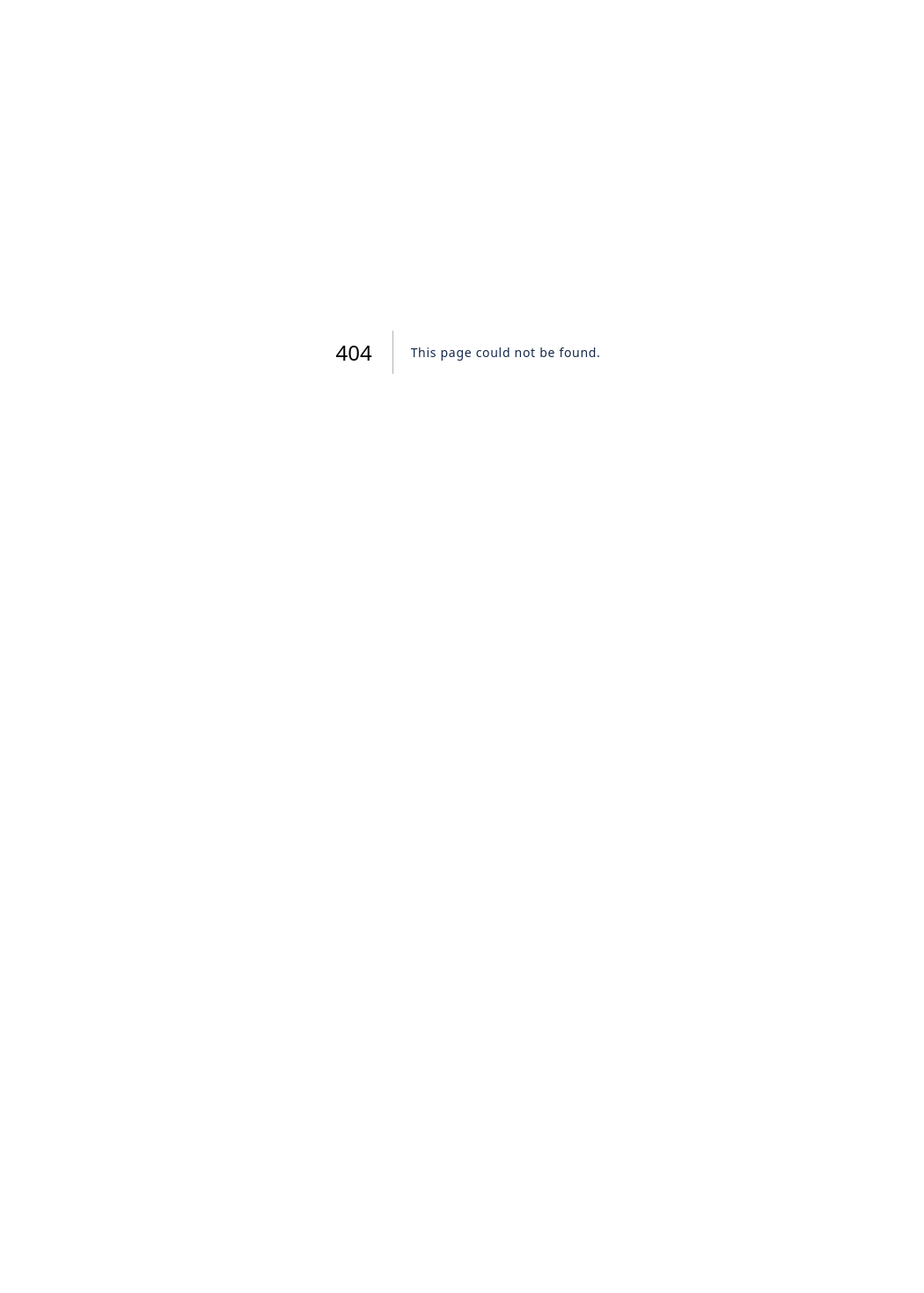
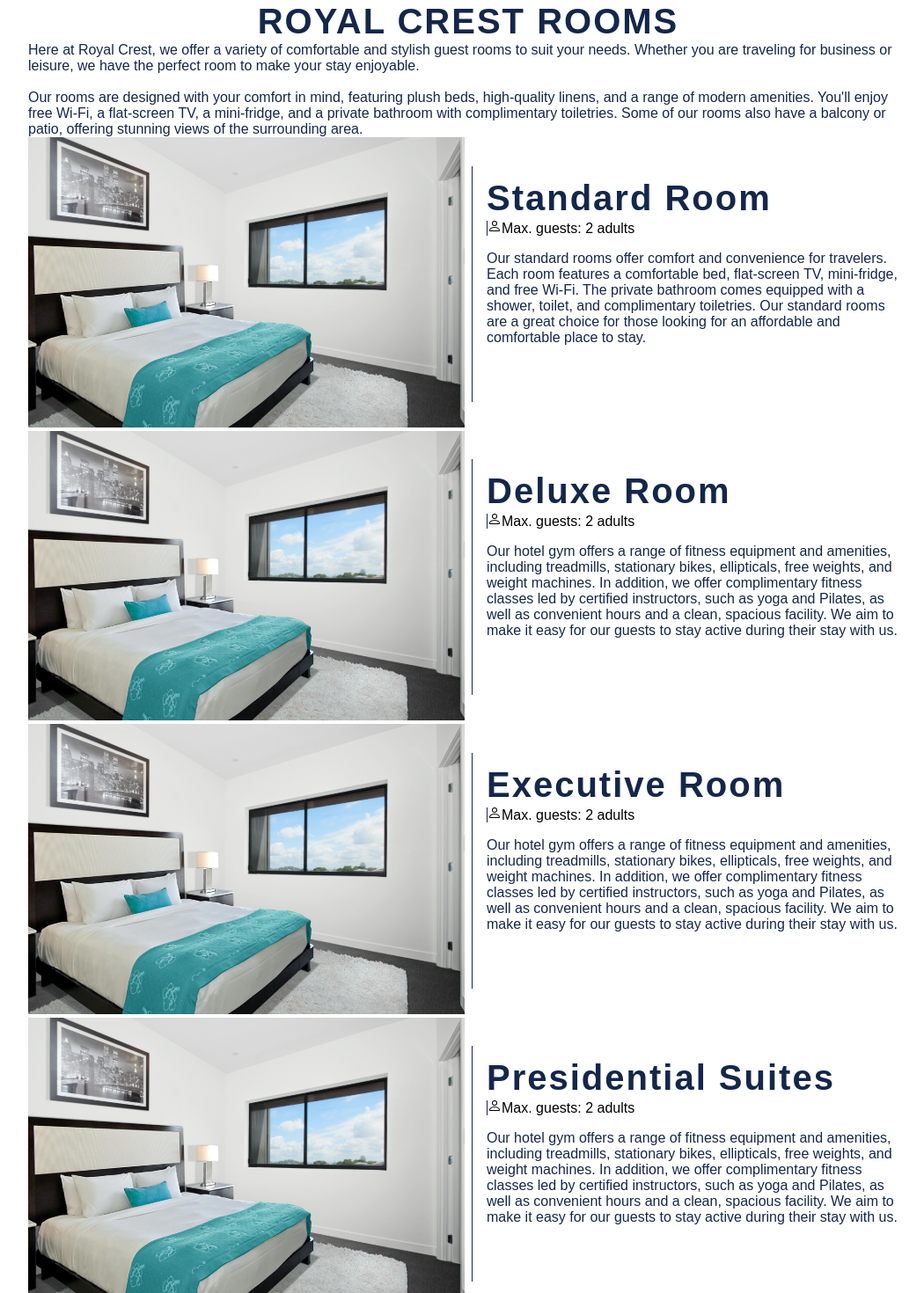
Before and after one commit to drew-chidi/royal-crest-hotel, a Next.js app: page /rooms in a window 1280 px wide. Before the commit this address had no page. Shown: the top 1470 px of the page at 88% size, without its empty margins (108-1158 px from the left). Before the commit the page ends 800 px from the top, so only its background shows below. Built offline with nearby package versions, Linux system fonts and the light colour scheme.

Commit message:
Done with the structure of the room page

```diff
--- a/components/facilities/Facilities.js
+++ b/components/facilities/Facilities.js
@@ -5,8 +5,8 @@ import Pool from "../../assets/images/pool.svg";
 import Spa from "../../assets/images/spa.svg";
 import Restaurant from "../../assets/images/restaurant.svg";
 import Laundry from "../../assets/images/laundry.svg";
+import Card from "../ui/Card";
 import styles from "./Facilities.module.css";
-import Card from "../ui/Card";
 
 const index = () => {
   return (
--- /dev/null
+++ b/components/rooms/RoomsContent.js
@@ -0,0 +1,125 @@
+import React from "react";
+import Card from "../ui/Card";
+import Standard from "../../assets/images/room-home.svg";
+import Image from "next/image";
+import { BsPerson } from "react-icons/bs";
+import styles from "./RoomsContent.module.css";
+
+const RoomsContent = () => {
+  return (
+    <section>
+      <Card>
+        <div>
+          <h2 className={styles.sectionHeader}>ROYAL CREST ROOMS</h2>
+          <p className={styles.intro}>
+            Here at Royal Crest, we offer a variety of comfortable and stylish
+            guest rooms to suit your needs. Whether you are traveling for
+            business or leisure, we have the perfect room to make your stay
+            enjoyable.
+            <br />
+            <br />
+            Our rooms are designed with your comfort in mind, featuring plush
+            beds, high-quality linens, and a range of modern amenities.
+            You&#39;ll enjoy free Wi-Fi, a flat-screen TV, a mini-fridge, and a
+            private bathroom with complimentary toiletries. Some of our rooms
+            also have a balcony or patio, offering stunning views of the
+            surrounding area.
+          </p>
+        </div>
+        <div className={styles.itemBox}>
+          <div className={styles.imgWrapper}>
+            <Image src={Standard} alt='the standard room' />
+          </div>
+          <div className={styles.contentGroup}>
+            <h2 className={styles.title}>Standard Room</h2>
+            <div>
+              <span className={styles.icon}>
+                <BsPerson />
+              </span>
+              <span className={styles.guest}>Max. guests: 2 adults</span>
+            </div>
+            <p className={styles.description}>
+              Our standard rooms offer comfort and convenience for travelers.
+              Each room features a comfortable bed, flat-screen TV, mini-fridge,
+              and free Wi-Fi. The private bathroom comes equipped with a shower,
+              toilet, and complimentary toiletries. Our standard rooms are a
+              great choice for those looking for an affordable and comfortable
+              place to stay.
+            </p>
+          </div>
+        </div>
+        <div className={styles.itemBox}>
+          <div className={styles.imgWrapper}>
+            <Image src={Standard} alt='the deluxe room' />
+          </div>
+          <div className={styles.contentGroup}>
+            <h2 className={styles.title}>Deluxe Room</h2>
+            <div>
+              <span className={styles.icon}>
+                <BsPerson />
+              </span>
+              <span className={styles.guest}>Max. guests: 2 adults</span>
+            </div>
+            <p className={styles.description}>
+              Our hotel gym offers a range of fitness equipment and amenities,
+              including treadmills, stationary bikes, ellipticals, free weights,
+              and weight machines. In addition, we offer complimentary fitness
+              classes led by certified instructors, such as yoga and Pilates, as
+              well as convenient hours and a clean, spacious facility. We aim to
+              make it easy for our guests to stay active during their stay with
+              us.
+            </p>
+          </div>
+        </div>
+        <div className={styles.itemBox}>
+          <div className={styles.imgWrapper}>
+            <Image src={Standard} alt='the executive room' />
+          </div>
+          <div className={styles.contentGroup}>
+            <h2 className={styles.title}>Executive Room</h2>
+            <div>
+              <span className={styles.icon}>
+                <BsPerson />
+              </span>
+              <span className={styles.guest}>Max. guests: 2 adults</span>
+            </div>
+            <p className={styles.description}>
+              Our hotel gym offers a range of fitness equipment and amenities,
+              including treadmills, stationary bikes, ellipticals, free weights,
+              and weight machines. In addition, we offer complimentary fitness
+              classes led by certified instructors, such as yoga and Pilates, as
+              well as convenient hours and a clean, spacious facility. We aim to
+              make it easy for our guests to stay active during their stay with
+              us.
+            </p>
+          </div>
+        </div>
+        <div className={styles.itemBox}>
+          <div className={styles.imgWrapper}>
+            <Image src={Standard} alt='the presidential suites' />
+          </div>
+          <div className={styles.contentGroup}>
+            <h2 className={styles.title}>Presidential Suites</h2>
+            <div>
+              <span className={styles.icon}>
+                <BsPerson />
+              </span>
+              <span className={styles.guest}>Max. guests: 2 adults</span>
+            </div>
+            <p className={styles.description}>
+              Our hotel gym offers a range of fitness equipment and amenities,
+              including treadmills, stationary bikes, ellipticals, free weights,
+              and weight machines. In addition, we offer complimentary fitness
+              classes led by certified instructors, such as yoga and Pilates, as
+              well as convenient hours and a clean, spacious facility. We aim to
+              make it easy for our guests to stay active during their stay with
+              us.
+            </p>
+          </div>
+        </div>
+      </Card>
+    </section>
+  );
+};
+
+export default RoomsContent;
--- /dev/null
+++ b/components/rooms/RoomsContent.module.css
@@ -0,0 +1,36 @@
+.sectionHeader {
+  text-align: center;
+}
+.contentGroup {
+  border-left: 1px solid var(--col-primary);
+  padding-left: 1em;
+}
+.title {
+  margin-top: 0.3em;
+}
+.icon {
+  border-left: 1px solid var(--col-primary);
+}
+.description {
+  display: none;
+  margin-top: 1em;
+  margin-bottom: 4em;
+}
+
+/*
+    ----------- MEDIA QUERIES --------
+ */
+
+@media (min-width: 600px) {
+  .itemBox {
+    display: grid;
+    grid-template-columns: 1fr 1fr;
+    gap: 8px;
+    row-gap: 16px;
+    align-items: center;
+    /* flex-basis: 50%; */
+  }
+  .description {
+    display: block;
+  }
+}
--- /dev/null
+++ b/pages/rooms/index.js
@@ -0,0 +1,12 @@
+import React from "react";
+import RoomsContent from "../../components/rooms/RoomsContent";
+
+const index = () => {
+  return (
+    <div>
+      <RoomsContent />
+    </div>
+  );
+};
+
+export default index;
```
Also changed, not shown: components/about/AboutContent.js (added, +40 -0 lines), components/ui/SectionItem.js (+19 -0 lines), pages/about/index.js (+6 -1 lines), components/about/AboutContent.module.css (added).
